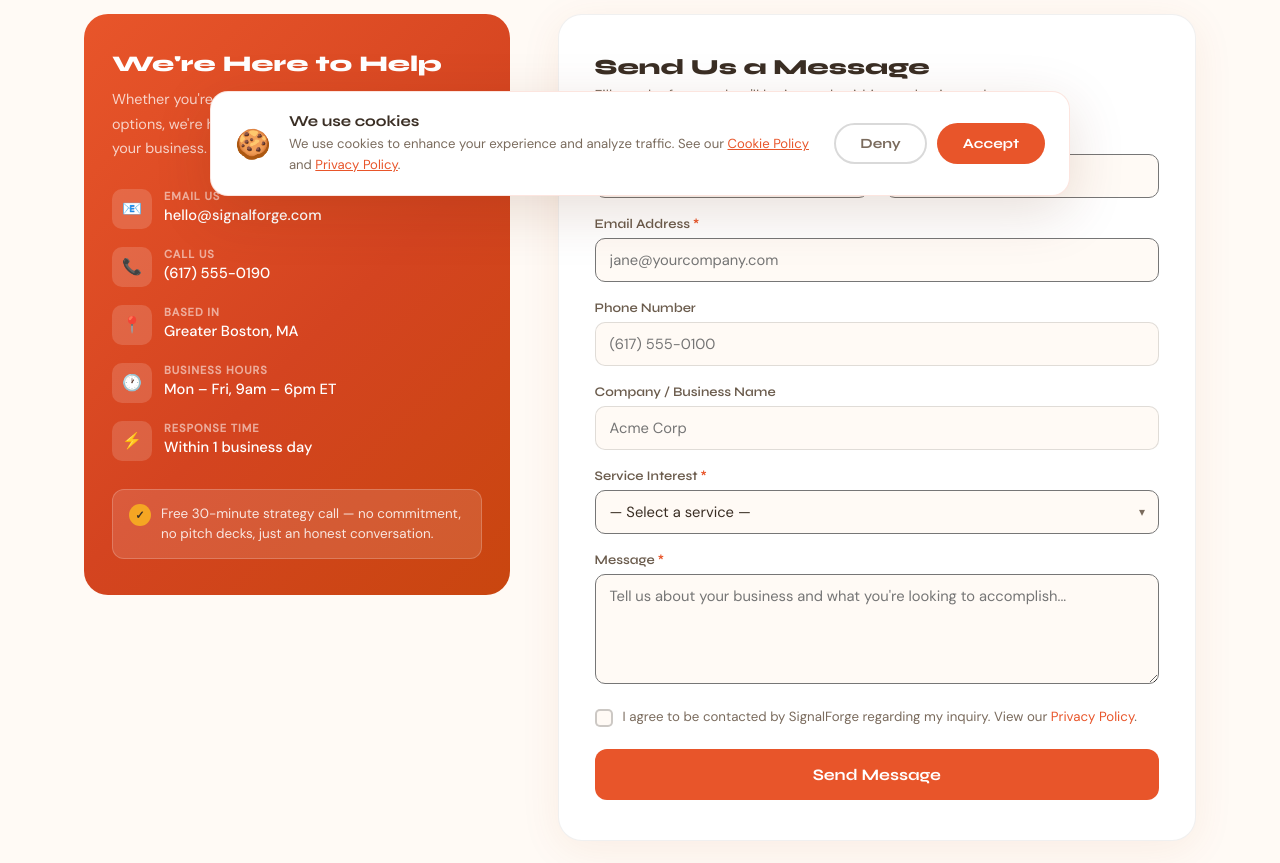
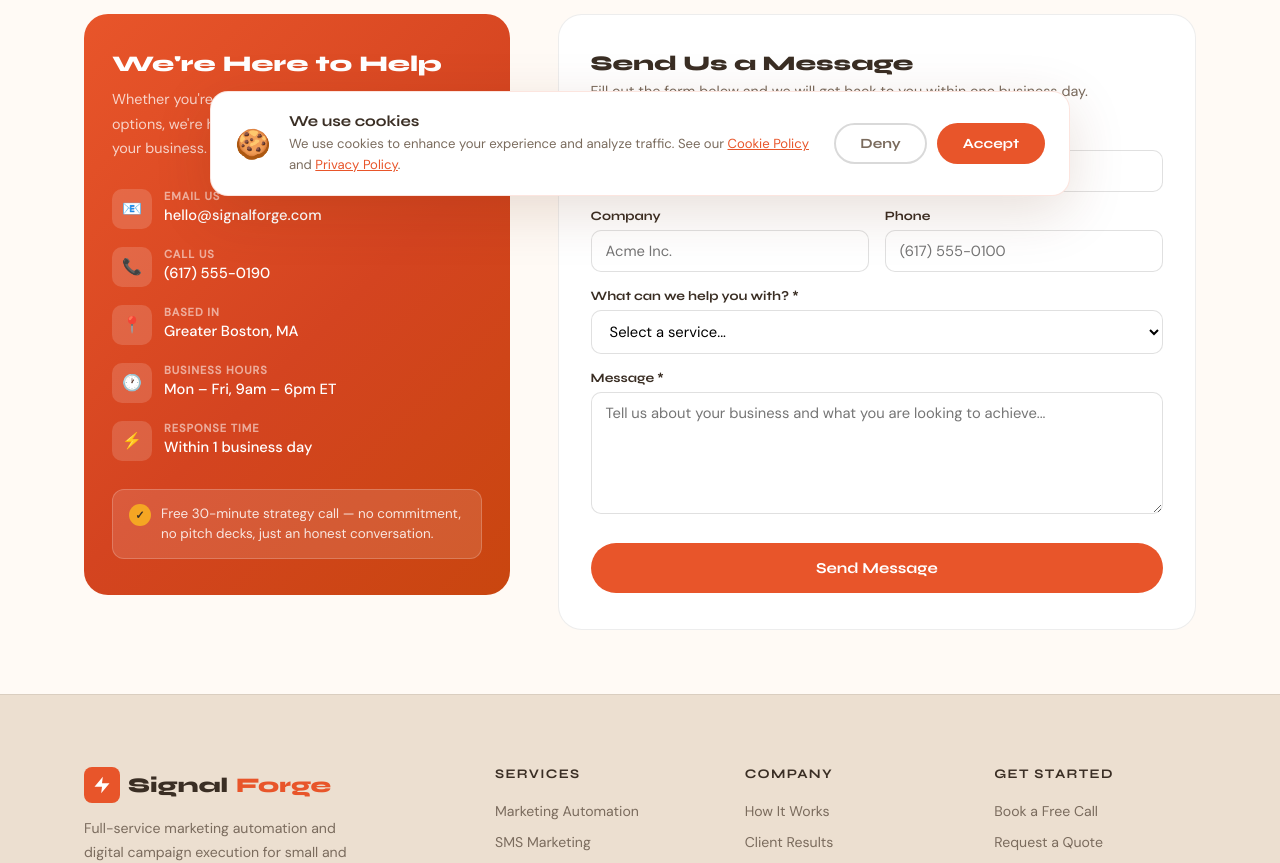
Before and after one commit to halojumper/SignalForge, a Next.js app: page /contact in a window 1280 px wide. Shown: the part 580-1443 px from the top of the page. Built offline with nearby package versions, Linux system fonts and the light colour scheme.

Commit message:
Add EmailJS to contact form
Add EmailJS to contact form

```diff
--- a/app/contact/ContactForm.tsx
+++ b/app/contact/ContactForm.tsx
@@ -1,84 +1,93 @@
 'use client';
-import { useState } from 'react';
+import { useState, useRef } from 'react';
+import emailjs from '@emailjs/browser';
 
 export default function ContactForm() {
-  const [fields, setFields] = useState({firstName:'',lastName:'',email:'',phone:'',company:'',service:'',message:'',consent:false});
-  const [errors, setErrors] = useState<Record<string,string>>({});
-  const [status, setStatus] = useState<'idle'|'sending'|'done'>('idle');
+  const formRef = useRef<HTMLFormElement>(null);
+  const [status, setStatus] = useState<'idle'|'sending'|'success'|'error'>('idle');
 
-  function set(k: string, v: string | boolean) { setFields(f=>({...f,[k]:v})); }
-
-  function validate() {
-    const e: Record<string,string> = {};
-    if (!fields.firstName.trim()) e.firstName = 'Please enter your first name.';
-    if (!fields.lastName.trim())  e.lastName  = 'Please enter your last name.';
-    if (!/^[^\s@]+@[^\s@]+\.[^\s@]+$/.test(fields.email)) e.email = 'Please enter a valid email address.';
-    if (!fields.service) e.service = 'Please select a service.';
-    if (fields.message.trim().length < 6) e.message = 'Please enter a message.';
-    if (!fields.consent) e.consent = 'You must agree to be contacted.';
-    return e;
+  async function handleSubmit(e: React.FormEvent) {
+    e.preventDefault();
+    setStatus('sending');
+    try {
+      await emailjs.sendForm(
+        'service_gky9cvq',
+        'template_yvq59vr',
+        formRef.current!,
+        '7p4O9_DB_4qMMLH1A'
+      );
+      setStatus('success');
+      formRef.current?.reset();
+    } catch {
+      setStatus('error');
+    }
   }
 
-  function submit() {
-    const e = validate();
-    setErrors(e);
-    if (Object.keys(e).length > 0) return;
-    setStatus('sending');
-    setTimeout(() => setStatus('done'), 1400);
-  }
+  return (
+    <div style={{background:'var(--white)',borderRadius:24,padding:'36px 32px',border:'1px solid rgba(0,0,0,0.07)'}}>
+      <div style={{fontFamily:'Syne,sans-serif',fontSize:'1.3rem',fontWeight:800,color:'var(--text)',marginBottom:6}}>Send Us a Message</div>
+      <p style={{fontSize:'0.9rem',color:'var(--warm-gray)',marginBottom:28}}>Fill out the form below and we will get back to you within one business day.</p>
 
-  function reset() { setFields({firstName:'',lastName:'',email:'',phone:'',company:'',service:'',message:'',consent:false}); setErrors({}); setStatus('idle'); }
+      {status === 'success' && (
+        <div style={{background:'rgba(34,197,94,0.08)',border:'1px solid rgba(34,197,94,0.2)',borderRadius:12,padding:'16px 20px',marginBottom:24,display:'flex',gap:12,alignItems:'center'}}>
+          <span style={{fontSize:'1.2rem'}}>&#10003;</span>
+          <div>
+            <div style={{fontFamily:'Syne,sans-serif',fontWeight:700,color:'#16a34a',marginBottom:2}}>Message Sent!</div>
+            <div style={{fontSize:'0.88rem',color:'#16a34a'}}>We will be in touch within one business day.</div>
+          </div>
+        </div>
+      )}
 
-  const inp: React.CSSProperties = {padding:'11px 14px',border:'1.5px solid rgba(0,0,0,0.12)',borderRadius:10,fontFamily:'DM Sans,sans-serif',fontSize:'0.92rem',color:'var(--text)',background:'var(--cream)',outline:'none',width:'100%'};
-  const lbl: React.CSSProperties = {fontSize:'0.82rem',fontWeight:600,color:'var(--text-light)',fontFamily:'Syne,sans-serif',display:'block',marginBottom:6};
-  const err: React.CSSProperties = {fontSize:'0.78rem',color:'#e53e3e',marginTop:4,display:'block'};
+      {status === 'error' && (
+        <div style={{background:'rgba(239,68,68,0.08)',border:'1px solid rgba(239,68,68,0.2)',borderRadius:12,padding:'16px 20px',marginBottom:24}}>
+          <div style={{fontFamily:'Syne,sans-serif',fontWeight:700,color:'#dc2626',marginBottom:2}}>Something went wrong</div>
+          <div style={{fontSize:'0.88rem',color:'#dc2626'}}>Please try again or email us directly at hello@signalforge.marketing</div>
+        </div>
+      )}
 
-  if (status === 'done') return (
-    <div style={{background:'var(--white)',borderRadius:24,padding:'40px 36px',boxShadow:'0 8px 40px rgba(180,80,30,0.08)',border:'1px solid rgba(0,0,0,0.06)',textAlign:'center'}}>
-      <div style={{fontSize:'3rem',marginBottom:16}}>🎉</div>
-      <h3 style={{fontFamily:'Syne,sans-serif',fontSize:'1.4rem',color:'var(--text)',marginBottom:10}}>Message Received!</h3>
-      <p style={{color:'var(--warm-gray)',lineHeight:1.7,marginBottom:24}}>Thanks for reaching out. We'll be in touch within one business day to discuss how we can help your business grow.</p>
-      <button className="btn btn-primary" onClick={reset}>Send Another Message</button>
-    </div>
-  );
-
-  return (
-    <div style={{background:'var(--white)',borderRadius:24,padding:'40px 36px',boxShadow:'0 8px 40px rgba(180,80,30,0.08)',border:'1px solid rgba(0,0,0,0.06)'}}>
-      <div style={{marginBottom:28}}>
-        <h3 style={{fontFamily:'Syne,sans-serif',fontSize:'1.35rem',fontWeight:800,color:'var(--text)',marginBottom:6}}>Send Us a Message</h3>
-        <p style={{fontSize:'0.9rem',color:'var(--warm-gray)'}}>Fill out the form and we'll be in touch within one business day.</p>
-      </div>
-      <div style={{display:'grid',gridTemplateColumns:'1fr 1fr',gap:16,marginBottom:18}}>
-        <div><label style={lbl}>First Name <span style={{color:'var(--coral)'}}>*</span></label><input style={{...inp,borderColor:errors.firstName?'#e53e3e':undefined}} value={fields.firstName} onChange={e=>set('firstName',e.target.value)} placeholder="Jane"/>{errors.firstName&&<span style={err}>{errors.firstName}</span>}</div>
-        <div><label style={lbl}>Last Name <span style={{color:'var(--coral)'}}>*</span></label><input style={{...inp,borderColor:errors.lastName?'#e53e3e':undefined}} value={fields.lastName} onChange={e=>set('lastName',e.target.value)} placeholder="Smith"/>{errors.lastName&&<span style={err}>{errors.lastName}</span>}</div>
-      </div>
-      <div style={{marginBottom:18}}><label style={lbl}>Email Address <span style={{color:'var(--coral)'}}>*</span></label><input type="email" style={{...inp,borderColor:errors.email?'#e53e3e':undefined}} value={fields.email} onChange={e=>set('email',e.target.value)} placeholder="jane@yourcompany.com"/>{errors.email&&<span style={err}>{errors.email}</span>}</div>
-      <div style={{marginBottom:18}}><label style={lbl}>Phone Number</label><input type="tel" style={inp} value={fields.phone} onChange={e=>set('phone',e.target.value)} placeholder="(617) 555-0100"/></div>
-      <div style={{marginBottom:18}}><label style={lbl}>Company / Business Name</label><input style={inp} value={fields.company} onChange={e=>set('company',e.target.value)} placeholder="Acme Corp"/></div>
-      <div style={{marginBottom:18}}>
-        <label style={lbl}>Service Interest <span style={{color:'var(--coral)'}}>*</span></label>
-        <div style={{position:'relative'}}>
-          <select style={{...inp,appearance:'none',paddingRight:36,cursor:'pointer',borderColor:errors.service?'#e53e3e':undefined}} value={fields.service} onChange={e=>set('service',e.target.value)}>
-            <option value="">— Select a service —</option>
-            {['Marketing Automation','SMS Marketing','Social Media Campaigns','Ad Creative Design','Website Design & Build','Event Marketing','Multiple / Not Sure Yet'].map(o=><option key={o}>{o}</option>)}
+      <form ref={formRef} onSubmit={handleSubmit}>
+        <div style={{display:'grid',gridTemplateColumns:'1fr 1fr',gap:16,marginBottom:16}}>
+          <div>
+            <label style={{display:'block',fontSize:'0.8rem',fontFamily:'Syne,sans-serif',fontWeight:700,color:'var(--text)',marginBottom:6}}>Full Name *</label>
+            <input name="from_name" required placeholder="Jane Smith" style={{width:'100%',padding:'10px 14px',borderRadius:10,border:'1px solid rgba(0,0,0,0.12)',fontSize:'0.92rem',fontFamily:'inherit',outline:'none',boxSizing:'border-box'}} />
+          </div>
+          <div>
+            <label style={{display:'block',fontSize:'0.8rem',fontFamily:'Syne,sans-serif',fontWeight:700,color:'var(--text)',marginBottom:6}}>Email Address *</label>
+            <input name="from_email" type="email" required placeholder="jane@company.com" style={{width:'100%',padding:'10px 14px',borderRadius:10,border:'1px solid rgba(0,0,0,0.12)',fontSize:'0.92rem',fontFamily:'inherit',outline:'none',boxSizing:'border-box'}} />
+          </div>
+        </div>
+        <div style={{display:'grid',gridTemplateColumns:'1fr 1fr',gap:16,marginBottom:16}}>
+          <div>
+            <label style={{display:'block',fontSize:'0.8rem',fontFamily:'Syne,sans-serif',fontWeight:700,color:'var(--text)',marginBottom:6}}>Company</label>
+            <input name="company" placeholder="Acme Inc." style={{width:'100%',padding:'10px 14px',borderRadius:10,border:'1px solid rgba(0,0,0,0.12)',fontSize:'0.92rem',fontFamily:'inherit',outline:'none',boxSizing:'border-box'}} />
+          </div>
+          <div>
+            <label style={{display:'block',fontSize:'0.8rem',fontFamily:'Syne,sans-serif',fontWeight:700,color:'var(--text)',marginBottom:6}}>Phone</label>
+            <input name="phone" type="tel" placeholder="(617) 555-0100" style={{width:'100%',padding:'10px 14px',borderRadius:10,border:'1px solid rgba(0,0,0,0.12)',fontSize:'0.92rem',fontFamily:'inherit',outline:'none',boxSizing:'border-box'}} />
+          </div>
+        </div>
+        <div style={{marginBottom:16}}>
+          <label style={{display:'block',fontSize:'0.8rem',fontFamily:'Syne,sans-serif',fontWeight:700,color:'var(--text)',marginBottom:6}}>What can we help you with? *</label>
+          <select name="service" required style={{width:'100%',padding:'10px 14px',borderRadius:10,border:'1px solid rgba(0,0,0,0.12)',fontSize:'0.92rem',fontFamily:'inherit',outline:'none',background:'var(--white)',boxSizing:'border-box'}}>
+            <option value="">Select a service...</option>
+            <option>Marketing Automation</option>
+            <option>SMS Marketing</option>
+            <option>Social Media Campaigns</option>
+            <option>Ad Creative Design</option>
+            <option>Website Design & Build</option>
+            <option>Event Marketing</option>
+            <option>Constant Contact Setup</option>
+            <option>General Inquiry</option>
           </select>
-          <span style={{position:'absolute',right:14,top:'50%',transform:'translateY(-50%)',fontSize:'0.75rem',color:'var(--warm-gray)',pointerEvents:'none'}}>▾</span>
         </div>
-        {errors.service&&<span style={err}>{errors.service}</span>}
-      </div>
-      <div style={{marginBottom:18}}><label style={lbl}>Message <span style={{color:'var(--coral)'}}>*</span></label><textarea style={{...inp,resize:'vertical',minHeight:110,borderColor:errors.message?'#e53e3e':undefined}} value={fields.message} onChange={e=>set('message',e.target.value)} rows={4} placeholder="Tell us about your business and what you're looking to accomplish..."/>{errors.message&&<span style={err}>{errors.message}</span>}</div>
-      <div style={{marginBottom:22}}>
-        <label style={{display:'flex',alignItems:'flex-start',gap:10,cursor:'pointer',fontSize:'0.83rem',color:'var(--warm-gray)',lineHeight:1.5}}>
-          <div style={{width:18,height:18,flexShrink:0,border:`2px solid ${errors.consent?'#e53e3e':'rgba(0,0,0,0.2)'}`,borderRadius:5,background:fields.consent?'var(--coral)':'var(--cream)',display:'flex',alignItems:'center',justifyContent:'center',marginTop:2,cursor:'pointer'}} onClick={()=>set('consent',!fields.consent)}>
-            {fields.consent&&<span style={{fontSize:'0.7rem',color:'white',fontWeight:800}}>✓</span>}
-          </div>
-          <span onClick={()=>set('consent',!fields.consent)}>I agree to be contacted by SignalForge regarding my inquiry. View our <a href="#" style={{color:'var(--coral)'}}>Privacy Policy</a>.</span>
-        </label>
-        {errors.consent&&<span style={err}>{errors.consent}</span>}
-      </div>
-      <button className="btn btn-primary" style={{width:'100%',justifyContent:'center',padding:14,fontSize:'1rem',borderRadius:12,opacity:status==='sending'?0.7:1}} onClick={submit} disabled={status==='sending'}>
-        {status==='sending' ? 'Sending…' : 'Send Message'}
-      </button>
+        <div style={{marginBottom:24}}>
+          <label style={{display:'block',fontSize:'0.8rem',fontFamily:'Syne,sans-serif',fontWeight:700,color:'var(--text)',marginBottom:6}}>Message *</label>
+          <textarea name="message" required rows={5} placeholder="Tell us about your business and what you are looking to achieve..." style={{width:'100%',padding:'10px 14px',borderRadius:10,border:'1px solid rgba(0,0,0,0.12)',fontSize:'0.92rem',fontFamily:'inherit',outline:'none',resize:'vertical',boxSizing:'border-box'}} />
+        </div>
+        <button type="submit" disabled={status==='sending'} className="btn btn-primary" style={{width:'100%',justifyContent:'center',opacity:status==='sending'?0.7:1}}>
+          {status === 'sending' ? 'Sending...' : 'Send Message'}
+        </button>
+      </form>
     </div>
   );
 }
--- a/package.json
+++ b/package.json
@@ -9,6 +9,7 @@
     "lint": "eslint"
   },
   "dependencies": {
+    "@emailjs/browser": "^4.4.1",
     "next": "16.2.6",
     "react": "19.2.4",
     "react-dom": "19.2.4"
```
Also changed, not shown: 1 other file (tests, documents, lock files or other folders).
